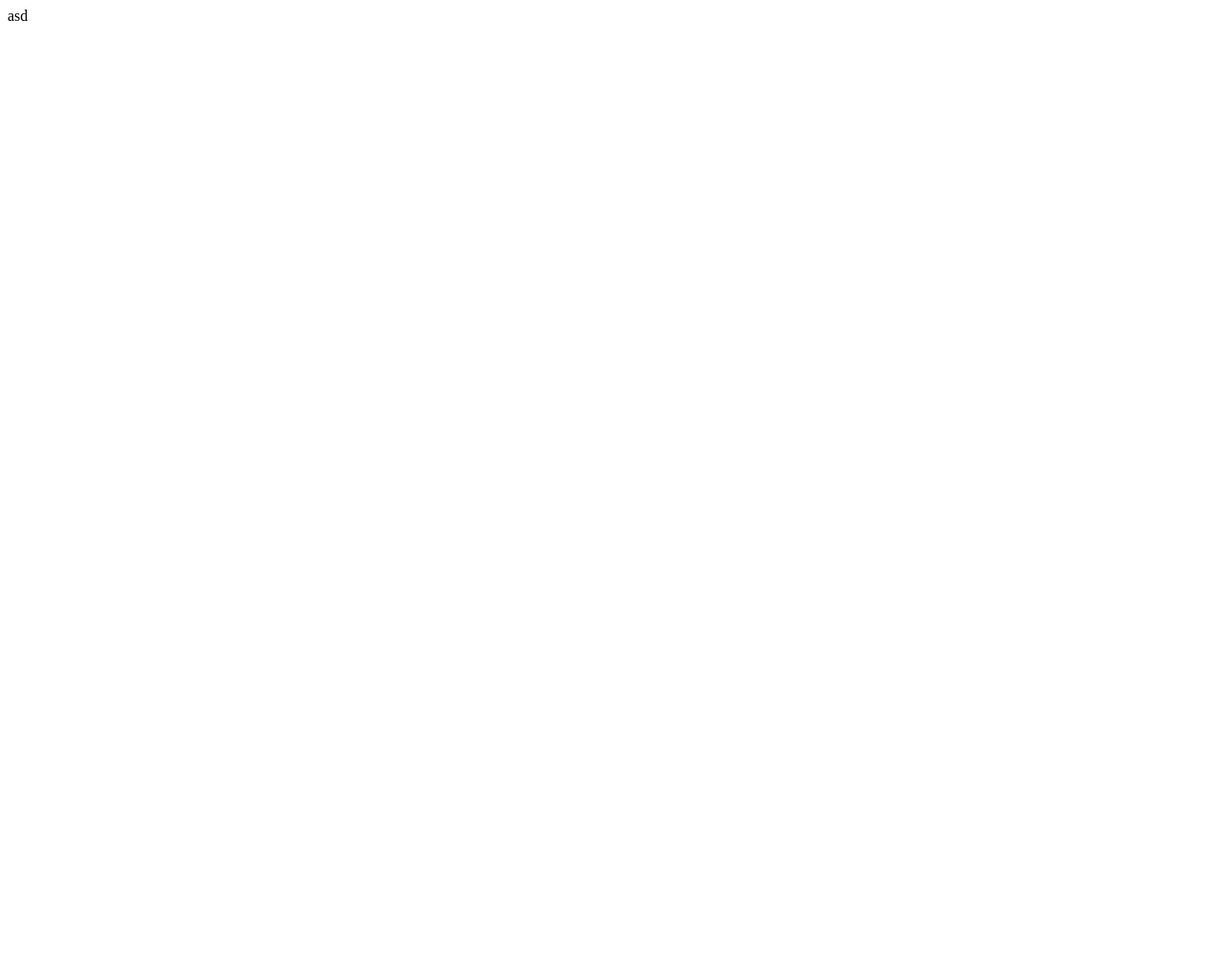
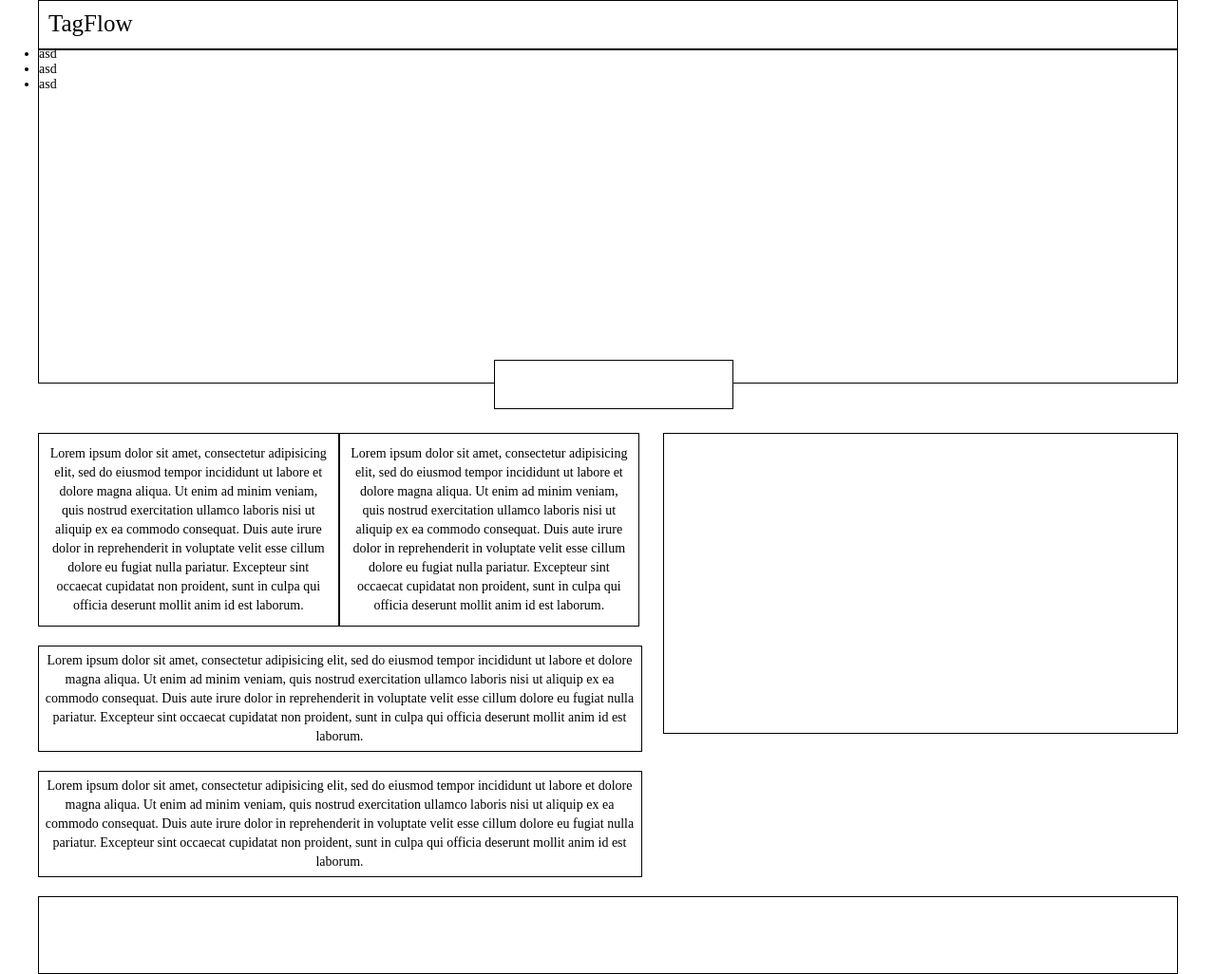
Before and after one commit to alonebreak/tagflow, a plain HTML site: page index.html in a window 1280 px wide. Shown: the whole page at 95% size. Before the commit the page ends 800 px from the top, so only its background shows below. Drawn offline with Linux system fonts and the light colour scheme.

Commit message:
add skeleton

```diff
--- a/css/style.css
+++ b/css/style.css
@@ -0,0 +1,80 @@
+* {
+	padding: 0;
+	margin: 0;
+}
+
+body {
+	font-size: 14px;
+}
+
+.clearfix {
+	clear: both;
+}
+
+#workspace {
+	max-width: 1200px;
+	margin: 0 auto;
+}
+
+#header {
+	height: 50px;
+	border: 1px solid #000;
+}
+
+#logo {
+	font-size: 25px;
+	padding: 10px;
+}
+
+#slider {
+	height: 350px;
+	border: 1px solid #000;
+}
+
+.button {
+	border: 1px solid #000;
+	width: 250px;
+	height: 50px;
+	position: relative;
+	top: -25px;
+	left: 40%;
+	z-index: 2;
+	background: #fff;
+}
+
+#content {
+	float: left;
+	width: 53%;
+}
+
+.content-description {
+	float: left;
+	border: 1px solid #000;
+	width: 46%;
+	text-align: center;
+	line-height: 20px;
+	padding: 11px;
+}
+
+.content-post-description {
+	border: 1px solid #000;
+	overflow: hidden;
+	padding: 5px 6px 5px 5px;
+	text-align: center;
+	line-height: 20px;
+	margin-top: 20px;
+}
+
+#content-video {
+	border: 1px solid #000;
+	width: 45%;
+	float: right;
+	text-align: right;
+	height: 315px;
+}
+
+#footer {
+	height: 80px;
+	border: 1px solid #000;
+	margin-top: 20px;
+}
--- a/index.html
+++ b/index.html
@@ -1 +1,77 @@
-asd
+<!DOCTYPE html>
+<html>
+  <head>
+    <meta http-equiv="content-type" content="text/html; charset=utf-8" />
+    <title>Tagflow</title>
+    <link rel="stylesheet" href="/css/style.css" type="text/css">
+    <link rel="stylesheet" href="media.css" type="text/css">
+  </head>
+  <body>
+  	<div id="workspace">
+	  	<div id="header">
+	  		<div id="logo">
+	  			TagFlow
+	  		</div>
+	  		<nav>
+	  			<ul>
+	  				<li>asd</li>
+	  				<li>asd</li>
+	  				<li>asd</li>
+	  			</ul>
+	  		</nav>
+	  	</div>
+	  	<div id="slider">
+
+	  	</div>
+	  	<div class="button">
+
+	  	</div>
+	  	<div id="content">
+	  		<div class="content-description">
+	  			Lorem ipsum dolor sit amet, consectetur adipisicing elit, sed do eiusmod
+	  			tempor incididunt ut labore et dolore magna aliqua. Ut enim ad minim veniam,
+	  			quis nostrud exercitation ullamco laboris nisi ut aliquip ex ea commodo
+	  			consequat. Duis aute irure dolor in reprehenderit in voluptate velit esse
+	  			cillum dolore eu fugiat nulla pariatur. Excepteur sint occaecat cupidatat non
+	  			proident, sunt in culpa qui officia deserunt mollit anim id est laborum.
+	  		</div>
+	  		<div class="content-description">
+	  			Lorem ipsum dolor sit amet, consectetur adipisicing elit, sed do eiusmod
+	  			tempor incididunt ut labore et dolore magna aliqua. Ut enim ad minim veniam,
+	  			quis nostrud exercitation ullamco laboris nisi ut aliquip ex ea commodo
+	  			consequat. Duis aute irure dolor in reprehenderit in voluptate velit esse
+	  			cillum dolore eu fugiat nulla pariatur. Excepteur sint occaecat cupidatat non
+	  			proident, sunt in culpa qui officia deserunt mollit anim id est laborum.
+	  		</div>
+
+	  		<div class="clearfix"></div>
+	  		<div class="content-post-description">
+	  			Lorem ipsum dolor sit amet, consectetur adipisicing elit, sed do eiusmod
+	  			tempor incididunt ut labore et dolore magna aliqua. Ut enim ad minim veniam,
+	  			quis nostrud exercitation ullamco laboris nisi ut aliquip ex ea commodo
+	  			consequat. Duis aute irure dolor in reprehenderit in voluptate velit esse
+	  			cillum dolore eu fugiat nulla pariatur. Excepteur sint occaecat cupidatat non
+	  			proident, sunt in culpa qui officia deserunt mollit anim id est laborum.
+	  		</div>
+	  		<div class="content-post-description">
+	  			Lorem ipsum dolor sit amet, consectetur adipisicing elit, sed do eiusmod
+	  			tempor incididunt ut labore et dolore magna aliqua. Ut enim ad minim veniam,
+	  			quis nostrud exercitation ullamco laboris nisi ut aliquip ex ea commodo
+	  			consequat. Duis aute irure dolor in reprehenderit in voluptate velit esse
+	  			cillum dolore eu fugiat nulla pariatur. Excepteur sint occaecat cupidatat non
+	  			proident, sunt in culpa qui officia deserunt mollit anim id est laborum.
+	  		</div>
+
+
+	  	</div><div id="content-video">
+				<!--<iframe width="420" height="315" src="//www.youtube.com/embed/a6y6_lLEpUg" frameborder="0" allowfullscreen></iframe>-->
+	  		</div>
+	  	<div class="clearfix"></div>
+	  	<div id="footer">
+
+	  	</div>
+
+
+  	</div>
+  </body>
+</html>
```
